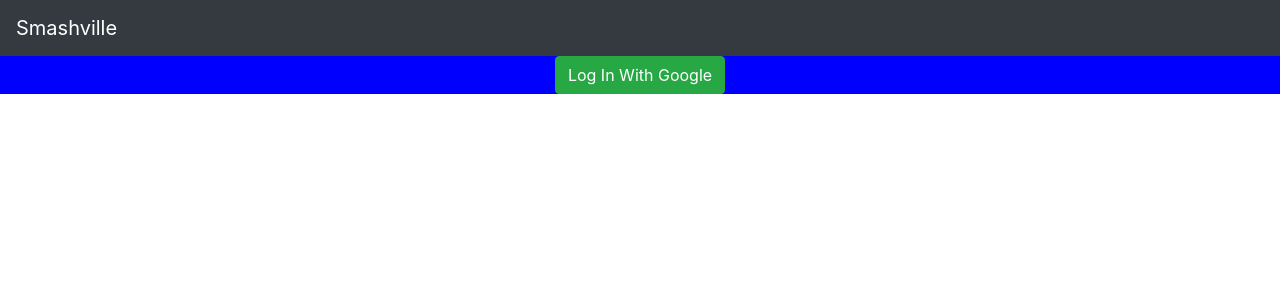
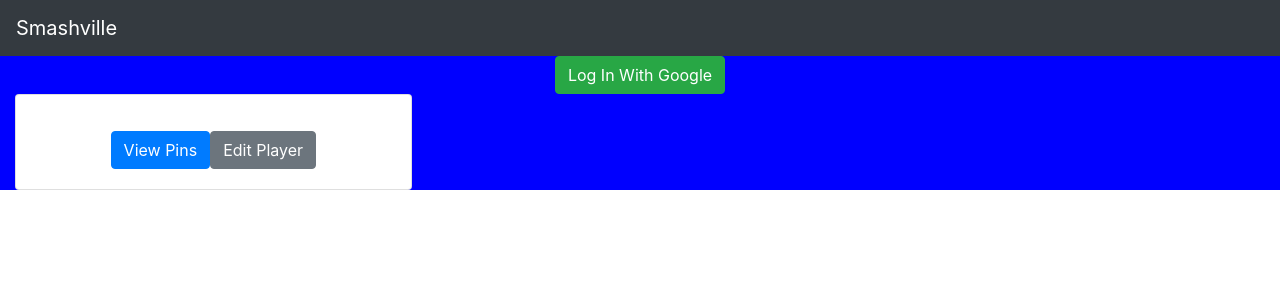
Before and after one commit to mariabrock/sports-roster, a React (Create React App) app: page / in a window 1280 px wide. Shown: the top 300 px of the page. Built offline with nearby package versions, Linux system fonts and the light colour scheme; no server answers.

Commit message:
another change

```diff
--- a/src/App/App.js
+++ b/src/App/App.js
@@ -4,6 +4,7 @@ import firebaseConnection from '../helpers/data/connection';
 
 import Auth from '../components/Auth/Auth';
 import MyNavbar from '../components/MyNavbar/MyNavbar';
+import Players from '../components/Player/Player';
 import PlayersContainer from '../components/PlayersContainer/PlayersContainer';
 import SinglePlayer from '../components/SinglePlayer/SinglePlayer';
 
@@ -15,6 +16,7 @@ class App extends React.Component {
   state = {
     authed: false,
     selectedPlayerId: null,
+    player: [],
   }
 
   componentDidMount() {
@@ -43,13 +45,14 @@ class App extends React.Component {
   }
 
   render() {
-    const { authed } = this.state;
+    const { authed, player } = this.state;
     return (
       <div className="App">
         <MyNavbar authed={authed} />
         {
           this.renderView()
         }
+        <Players player={player}/>
       </div>
     );
   }
```
